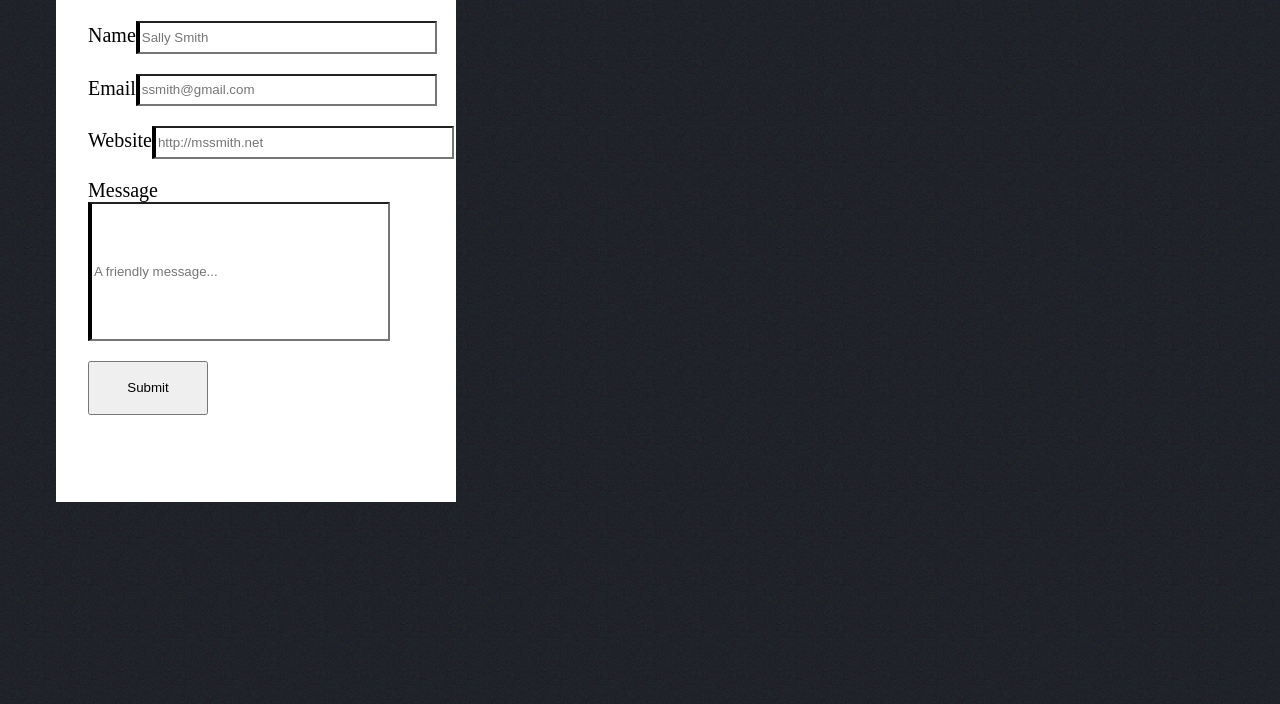
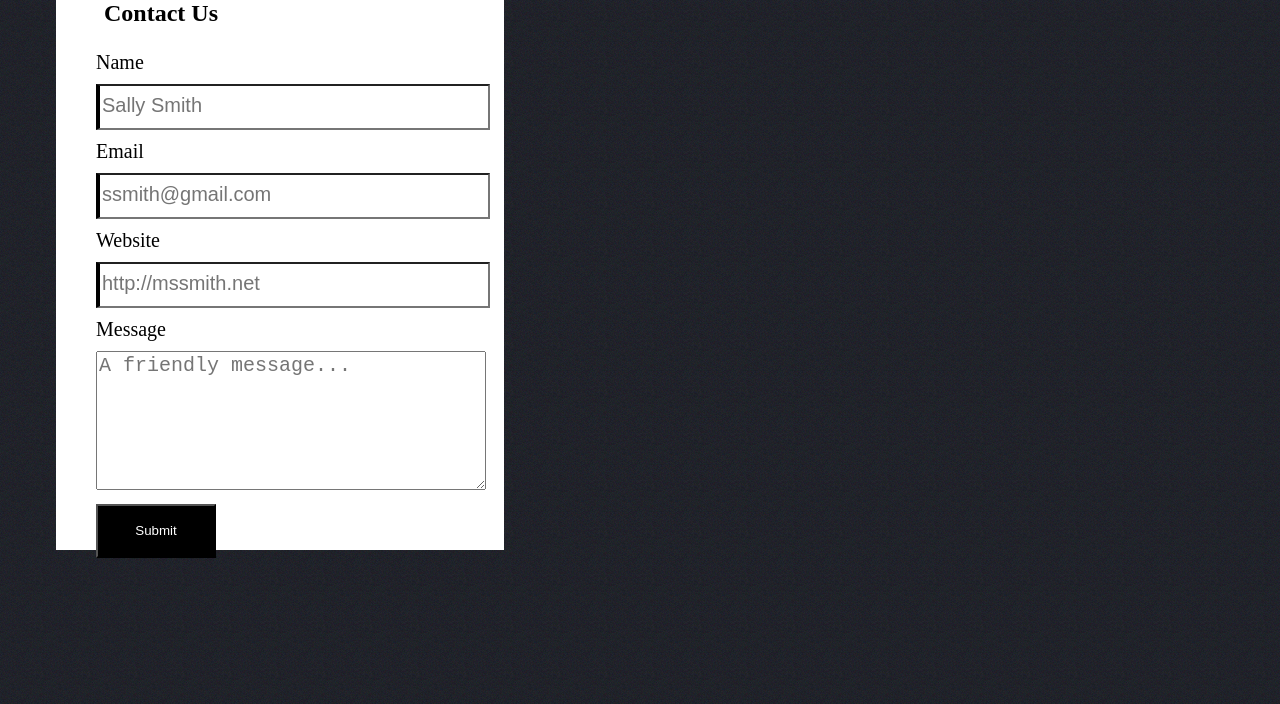
Before and after one commit to MHG16/jQuery-contact-form, a website: page index.html in a window 1280 px wide. Shown: the part 96-800 px from the top of the page. Drawn offline with nearby package versions, Linux system fonts and the light colour scheme.

Commit message:
Need more right margin on input fields

```diff
--- a/index.html
+++ b/index.html
@@ -9,13 +9,17 @@
 	<section class="formHolder">
 		<h1>Contact Us</h1>
 		<form>
-			<p>Name<input type="text" class="name" placeholder="Sally Smith"></p>
+			<p>Name</p>
+			<input type="text" class="name" placeholder="Sally Smith">
 			<p class="nameError"></p>
-			<p>Email<input type="text" class="email" placeholder="ssmith@gmail.com"></p>
+			<p>Email</p>
+			<input type="text" class="email" placeholder="ssmith@gmail.com">
 			<p class="emailError"></p>
-			<p>Website<input type="text" class="website" placeholder="http://mssmith.net"></p>
+			<p>Website</p>
+			<input type="text" class="website" placeholder="http://mssmith.net">
 			<p class="websiteError"></p>
-			<p>Message<input type="text" class="message" placeholder="A friendly message..."></p>
+			<p>Message</p>
+			<textarea class="message" placeholder="A friendly message..."></textarea>
 			<p class="messageError"></p>
 			<button type="submit">Submit</button>
 		</form>
--- a/styles/main.scss
+++ b/styles/main.scss
@@ -4,43 +4,53 @@ body {
 	background-repeat: repeat;
 }
 
-
-
 .formHolder {
 	width: 25em;
 	height: 34.375em;
 	background-color: white;
 	margin: 3em;
+	padding: 1.5em;
 }
 
 form {
-	margin-left: 2em;
+	margin-left: 1em;
 }
 
 
 h1 {
-	font-size: 2em;
+	font-size: 1.5em;
 	margin-left: 1em;
 }
 
 p {
 	font-size: 1.25em;
+	margin: 0.5em 0em 0.5em 0em;
 }
 
-input {
-	width: 21.875em;
-	height: 2em;
-	border-left: 4px solid black;
+::-webkit-input-placeholder {
+	font-size: 1.5em;
 }
 
 
 
 .error {
 	color: red;
+	font-size: 1.25em;
+	margin: 0.5em 0em 0.5em 0em;
 }
+
+input {
+	width: 100%;
+	height: 3em;
+	border-left: 4px solid black;
+}
+
+//per Jess make input fields all width: 100% and add padding on form to get them to be 1 em from the size of the div.
+
 
 .message {
 	height: 10em;
+	width: 100%;
 }
 
 
@@ -48,4 +58,6 @@ input {
 button {
 	width: 9em;
 	height: 4em;
+	color: white;
+	background-color: black;
 }
```
Also changed, not shown: styles/main.css, 1 other file.
